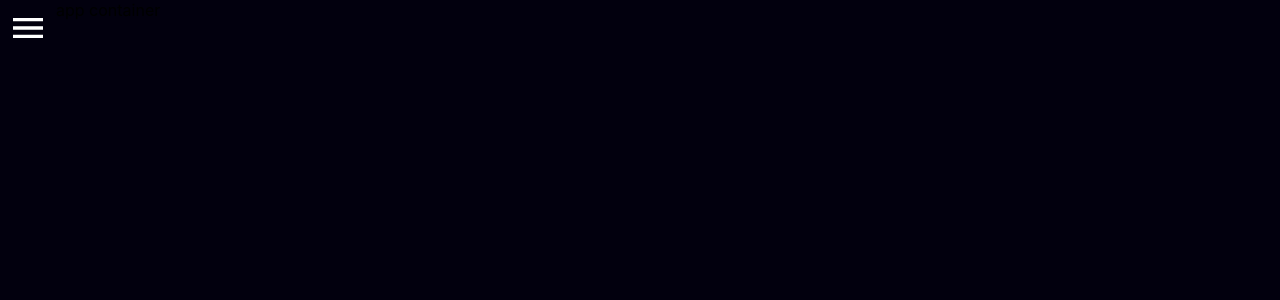
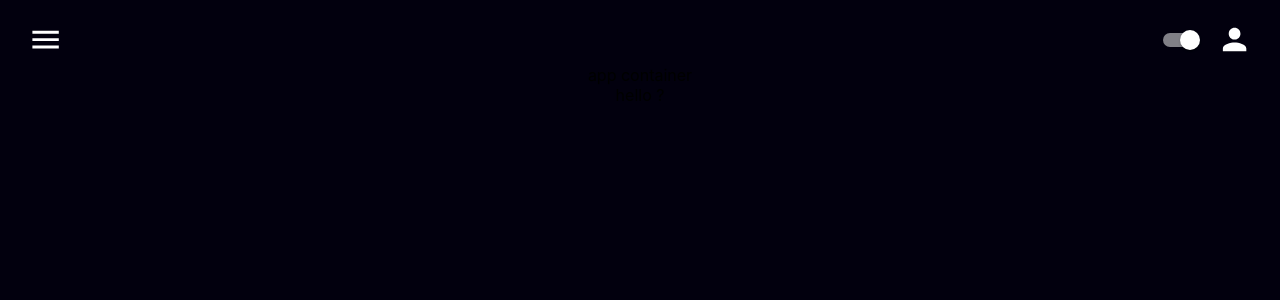
Before and after one commit to spirev/my_workplace, a React (Create React App) app: page / in a window 1280 px wide. Shown: the top 300 px of the page. Built offline with nearby package versions, Linux system fonts and the light colour scheme.

Commit message:
Add header : - add profil icone - add switch theme icone - made one header for all top element - set base for theming ( this fucker... )

```diff
--- /dev/null
+++ b/src/components/AppMenu/AppMenu.tsx
@@ -0,0 +1,5 @@
+export function AppMenu(props: any) {
+    return (
+        <p>i'm da app bar !</p>
+    );
+};
--- /dev/null
+++ b/src/components/Header/Header.tsx
@@ -0,0 +1,41 @@
+import MenuIcon from '@mui/icons-material/Menu';
+import Switch from '@mui/material/Switch';
+import PersonIcon from '@mui/icons-material/Person';
+import IconButton from '@mui/material/IconButton';
+import { CSSProperties } from 'react';
+
+export function Header() {
+
+    const headerStyle: CSSProperties = {
+        display: 'flex',
+        flexFlow: 'row nowrap',
+        justifyContent: 'space-between',
+        padding: '14px 20px 0px 20px',
+    };
+
+    const menuIconeStyle: CSSProperties = {
+        color: 'white',
+        fontSize: '2.2rem',
+        cursor: 'pointer',
+    };
+
+    return (
+        <header style={headerStyle}>
+            <IconButton >
+                <MenuIcon style={menuIconeStyle} />
+            </IconButton>
+            <div>
+                <Switch
+                size='medium'
+                defaultChecked />
+                <IconButton>
+                    <PersonIcon
+                    style={menuIconeStyle}
+                    onClick={() => console.log('click on profil')} />
+                </IconButton>
+            </div>
+        </header>
+    );
+}
+
+export default Header;
--- a/src/components/homeMenu/homeMenu.tsx
+++ /dev/null
@@ -1,24 +0,0 @@
-import MenuIcon from '@mui/icons-material/Menu';
-import IconButton from '@mui/material/IconButton';
-
-
-export function HomeMenu(props: any) {
-
-    const menuContainerStyle = {
-        zIndex: 10,
-    }
-
-    const menuIconeStyle = {
-        color: 'white',
-        fontSize: '2.5rem',
-        cursor: 'pointer',
-    };
-
-    return (
-        <header style={menuContainerStyle}>
-            <IconButton>
-                <MenuIcon style={menuIconeStyle} />
-            </IconButton>
-        </header>
-    );
-};
--- a/src/index.tsx
+++ b/src/index.tsx
@@ -3,13 +3,16 @@ import ReactDOM from 'react-dom/client';
 import './index.css';
 import App from './App';
 import reportWebVitals from './reportWebVitals';
+import { ThemeContextProvider } from './theme';
 
 const root = ReactDOM.createRoot(
   document.getElementById('root') as HTMLElement
 );
 root.render(
   <React.StrictMode>
-    <App />
+    <ThemeContextProvider>
+      <App />
+    </ThemeContextProvider>
   </React.StrictMode>
 );
 
--- a/src/pages/homePage.tsx
+++ b/src/pages/homePage.tsx
@@ -1,12 +1,25 @@
-import { HomeMenu } from "../components/homeMenu/homeMenu";
+import { CSSProperties, useState } from "react";
+import { Header } from "../components/Header/Header";
+// import { useTheme } from "../theme";
+
 
 export function Homepage(props: any) {
 
+    // const [theme, setTheme] = useTheme();
+    const [displayedApp, setDisplayedApp] = useState('lifeTracker');
+
+    const mainStyle: CSSProperties = {
+        display: 'flex',
+        flexFlow: 'column wrap',
+        width: '100%',
+    };
+
     return (
         <>
-            <HomeMenu />
-            <main>
+            <main style={mainStyle}>
+                <Header />
                 <div>app container</div>
+                <div style={{ color: props.theme }}>hello ?</div>
             </main>
         </>
     );
--- a/src/theme.tsx
+++ b/src/theme.tsx
@@ -1,3 +1,38 @@
-export function theme() {
-    console.log(`i'm a gentle log, not as soft as the creator but a soft one anyway`);
+import { createTheme, ThemeProvider, styled } from '@mui/material/styles';
+import { createContext, useContext } from 'react';
+
+let darkTheme = createTheme({
+    palette: {
+        primary: {
+            main: 'rgb(0, 0, 0)',
+        },
+    },
+});
+
+let lightTheme = createTheme({
+    palette: {
+        primary: {
+            main: 'rgb(255, 255, 255)',
+        },
+    },
+})
+
+// todo : get user theme value
+let userTheme: string = "lightTheme";
+let themeContextValue: any = undefined;
+themeContextValue = userTheme === 'darkTheme' ? darkTheme : lightTheme;
+// const ThemeContext = createContext(userTheme);
+
+// export function useTheme() {
+//     const theme = useContext(ThemeContext);
+//     return theme;
+
+// };
+
+export function ThemeContextProvider({ children }: { children: React.ReactNode }) {
+    return (
+        <ThemeProvider theme={themeContextValue}>
+            {children}
+        </ThemeProvider>
+    )
 };
```
Also changed, not shown: src/components/Apps/LifeTracker/LifeTracker.tsx (added, +7 -0 lines), src/components/Apps/Reminder/Reminder.tsx (added, +7 -0 lines), src/components/Apps/Stocker/Stocker.tsx (added, +7 -0 lines), src/components/Apps/TodoCreator/TodoCreator.tsx (added, +7 -0 lines), src/components/Apps/WorkTimer/WorkTimer.tsx (added, +7 -0 lines).
